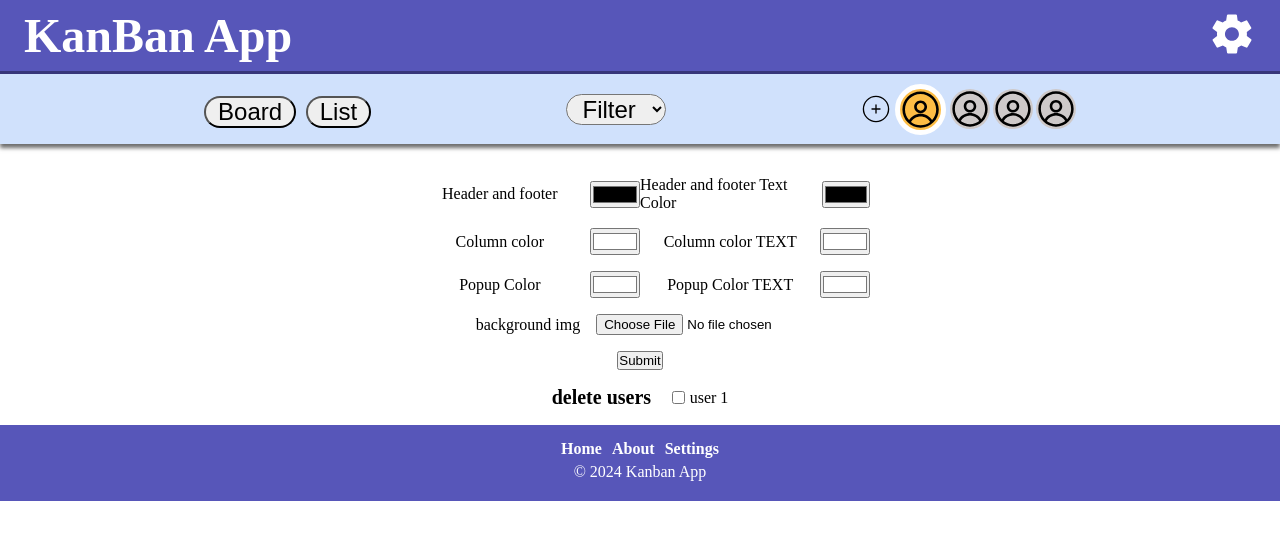
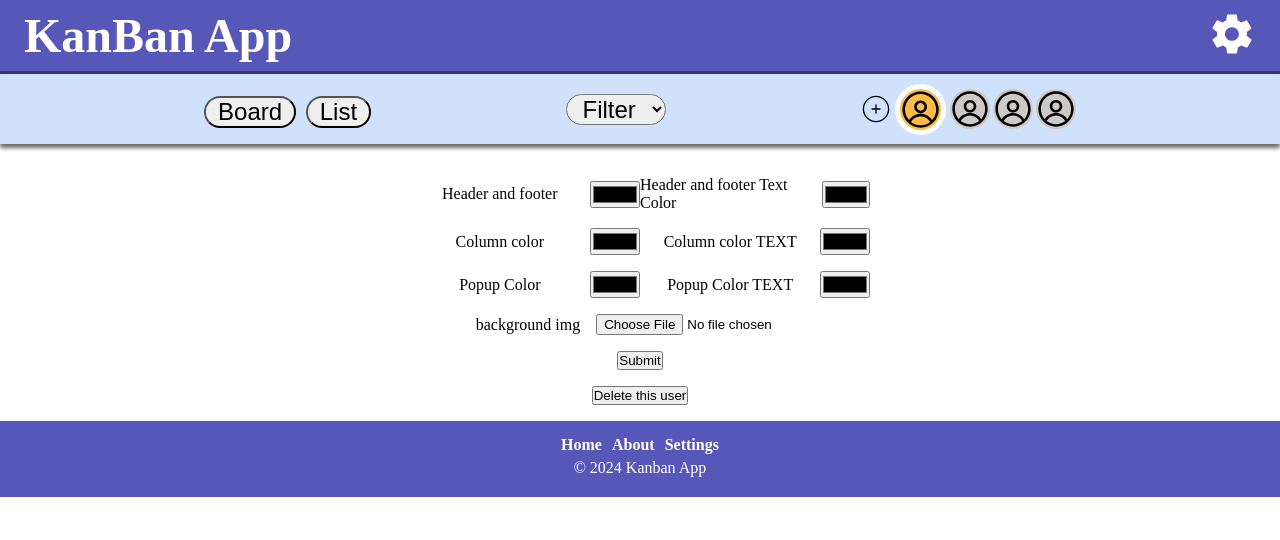
Before and after one commit to jumistrandberg/kanban_collab, a React (Vite) app: page /settings in a window 1280 px wide. Shown: the top 540 px of the page. Built offline with nearby package versions, Linux system fonts and the light colour scheme.

Commit message:
Co-authored-by: Chargermaster <Chargermaster@users.noreply.github.com>
added a customhook to handle all color changes and renamed all ID to correct values

```diff
--- /dev/null
+++ b/src/customHooks/useChangeSettings.js
@@ -0,0 +1,3 @@
+export default function useChangeSettings(e, setfunction) {
+  return setfunction(e.target.value);
+}
--- a/src/pages/Settings.jsx
+++ b/src/pages/Settings.jsx
@@ -1,5 +1,6 @@
 import React, { useState } from "react";
 import styles from "../styling/Setting.module.css";
+import useChangeSettings from "../customHooks/useChangeSettings";
 
 const Settings = () => {
   const [headerColor, setHeaderColor] = useState("");
@@ -10,37 +11,75 @@ const Settings = () => {
   const [popupTextColor, setPopupTextColor] = useState("");
   const [backgroundimg, setBackgroundimg] = useState("");
 
+  const handleSubmit = (e) => {
+    e.preventDefault();
+  };
+
+  const handleDeleteUser = () => {};
   return (
     <>
       <form>
-        <div className={styles.settingItemContainer}>
+        <div
+          className={styles.settingItemContainer}
+          style={{ backgroundColor: headerColor }}
+        >
           <div className={styles.settingsItem}>
             <label htmlFor="Header">Header and footer</label>
-            <input id="Header" value="" type="color" />
+            <input
+              onChange={(e) => useChangeSettings(e, setHeaderColor)}
+              id="Header"
+              value={headerColor}
+              type="color"
+            />
           </div>
           <div className={styles.settingsItem}>
             <label htmlFor="headerText">Header and footer Text Color</label>
-            <input id="headerText" value="" type="color" />
+            <input
+              id="headerText"
+              value={headerTextColor}
+              type="color"
+              onChange={(e) => useChangeSettings(e, setHeaderTextColor)}
+            />
           </div>
         </div>
         <div className={styles.settingItemContainer}>
           <div className={styles.settingsItem}>
             <label htmlFor="Header">Column color</label>
-            <input id="Header" value="#ffffff" type="color" />
+            <input
+              onChange={(e) => useChangeSettings(e, setColumnColor)}
+              id="ColumnColor"
+              value={columnColor}
+              type="color"
+            />
           </div>
           <div className={styles.settingsItem}>
             <label htmlFor="Header">Column color TEXT</label>
-            <input id="Header" value="#ffffff" type="color" />
+            <input
+              onChange={(e) => useChangeSettings(e, setColumnTextColor)}
+              id="ColumnTextColor"
+              value={columnTextColor}
+              type="color"
+            />
           </div>
         </div>
         <div className={styles.settingItemContainer}>
           <div className={styles.settingsItem}>
             <label htmlFor="Header">Popup Color</label>
-            <input id="Header" value="#ffffff" type="color" />
+            <input
+              onChange={(e) => useChangeSettings(e, setPopupColor)}
+              id="PopupColor"
+              value={popupColor}
+              type="color"
+            />
           </div>
           <div className={styles.settingsItem}>
             <label htmlFor="Header">Popup Color TEXT</label>
-            <input id="Header" value="#ffffff" type="color" />
+            <input
+              onChange={(e) => useChangeSettings(e, setPopupTextColor)}
+              id="PopupTextColor"
+              value={popupTextColor}
+              type="color"
+            />
           </div>
         </div>
         <div className={styles.settingItemContainer}>
@@ -51,15 +90,13 @@ const Settings = () => {
         </div>
 
         <div className={styles.settingItemContainer}>
-          <input type="submit" />
+          <input onClick={handleSubmit} type="submit" />
         </div>
       </form>
 
       <div className={styles.settingItemContainer}>
         <div className={styles.deleteUser}>
-          <h4>delete users</h4>
-          <input type="checkbox" />
-          <label>user 1</label>
+          <button onClick={handleDeleteUser}>Delete this user</button>
         </div>
       </div>
     </>
```
